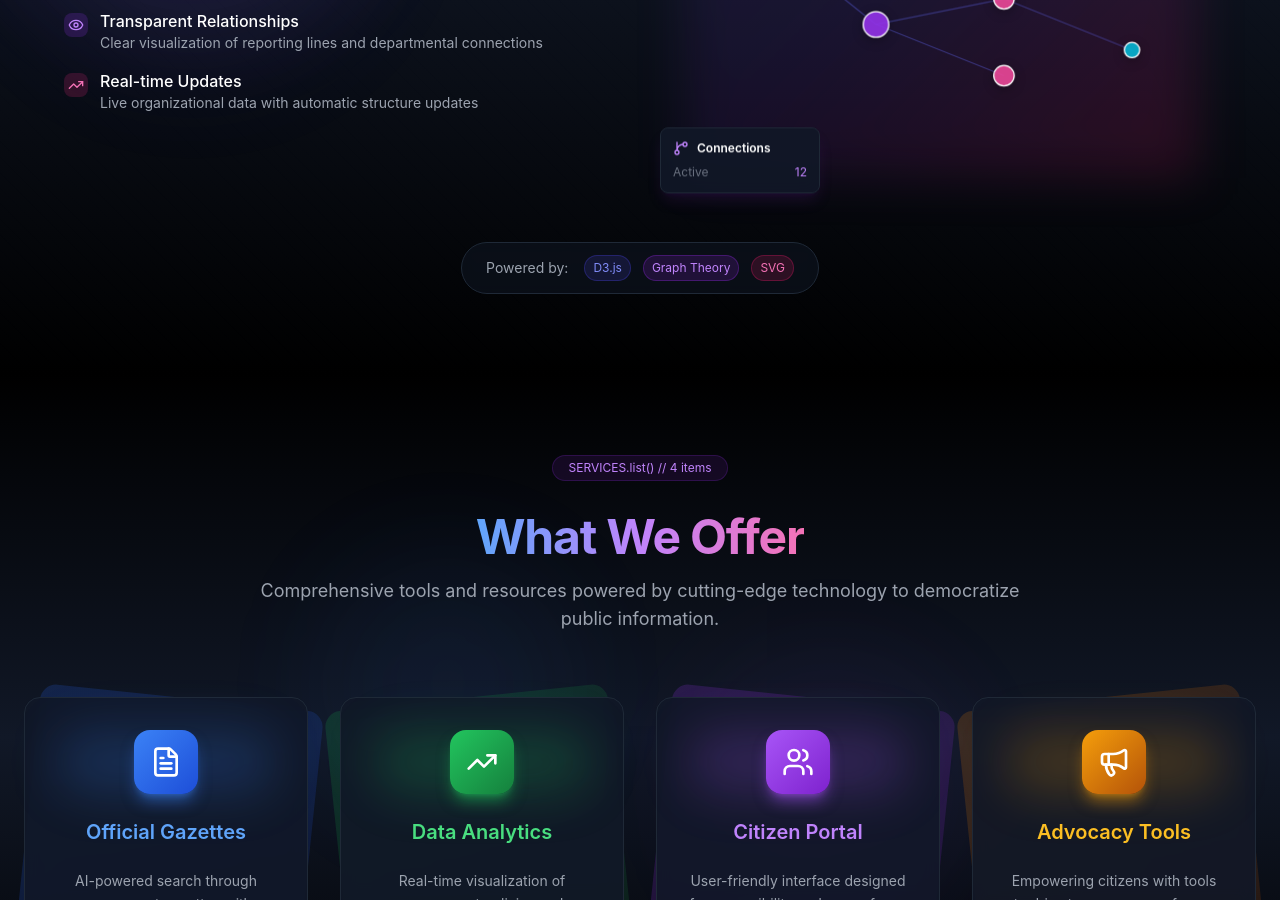
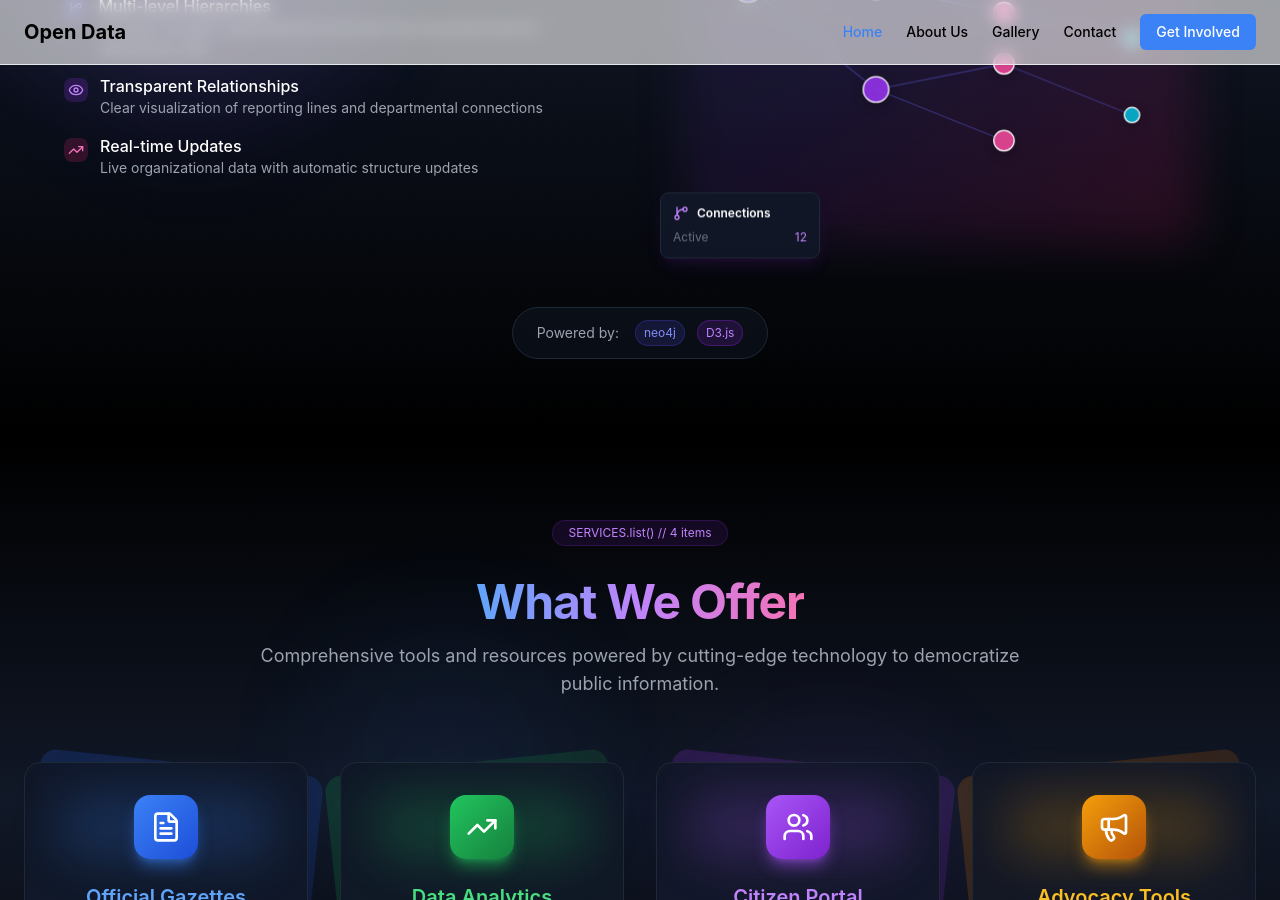
Before and after one commit to LDFLK/opendata, a Jekyll site: the page built from index.md, in a window 1280 px wide and 900 px high, scrolled down 2285 px. Built offline with Jekyll 4.4.1, drawn with Linux system fonts in a browser that asks for light colours; nearby versions of some CDN libraries.

Commit message:
feat: getting header online and some content updates on the organization hierarchy section

```diff
--- a/_includes/header.html
+++ b/_includes/header.html
@@ -1,4 +1,4 @@
-<!-- <header class="sticky top-0 z-50 w-full border-b bg-white/95 backdrop-blur supports-[backdrop-filter]:bg-white/60 shadow-sm">
+<header class="sticky top-0 z-50 w-full border-b bg-white/95 backdrop-blur supports-[backdrop-filter]:bg-white/60 shadow-sm">
     <div class="container mx-auto flex h-16 items-center justify-between px-4 md:px-6">
         <a href="{{ '/' | relative_url }}" class="flex items-center space-x-2">
             <span class="text-xl font-bold">{{ site.title }}</span>
@@ -36,6 +36,4 @@
             <a href="#" class="block py-2 text-sm font-medium text-primary-500">Get Involved</a>
         </div>
     </div>
-</header> -->
-
-    <!-- Mobile Menu -->
+</header>
--- a/_includes/organization-hierarchy-section.html
+++ b/_includes/organization-hierarchy-section.html
@@ -123,9 +123,8 @@
             <div class="inline-flex items-center space-x-4 bg-gray-900/50 backdrop-blur border border-gray-800 rounded-full px-6 py-3">
                 <span class="text-sm text-gray-400">Powered by:</span>
                 <div class="flex items-center space-x-3">
-                    <span class="text-xs bg-indigo-900/30 text-indigo-400 px-2 py-1 rounded-full border border-indigo-800/50">D3.js</span>
-                    <span class="text-xs bg-purple-900/30 text-purple-400 px-2 py-1 rounded-full border border-purple-800/50">Graph Theory</span>
-                    <span class="text-xs bg-pink-900/30 text-pink-400 px-2 py-1 rounded-full border border-pink-800/50">SVG</span>
+                    <span class="text-xs bg-indigo-900/30 text-indigo-400 px-2 py-1 rounded-full border border-indigo-800/50">neo4j</span>
+                    <span class="text-xs bg-purple-900/30 text-purple-400 px-2 py-1 rounded-full border border-purple-800/50">D3.js</span>
                 </div>
             </div>
         </div>
```
Also changed, not shown: assets/css/style.css (line endings or trailing spaces), assets/js/script.js (line endings or trailing spaces).
